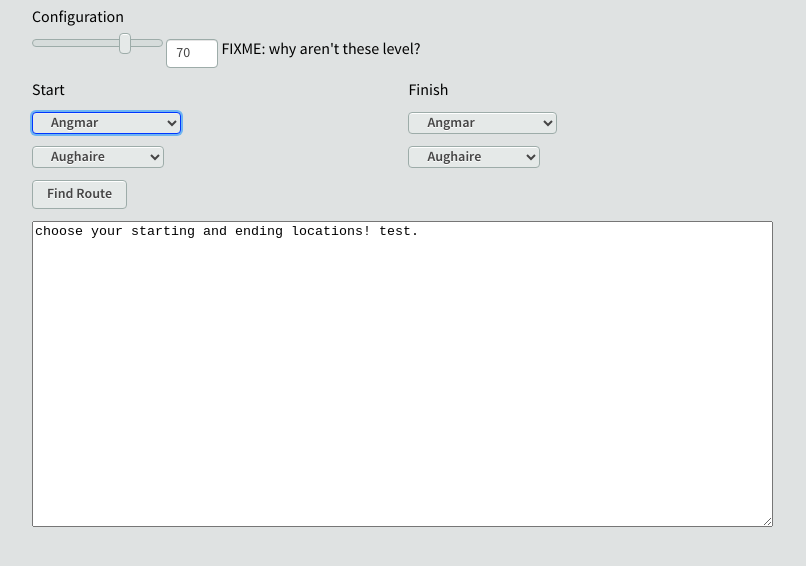
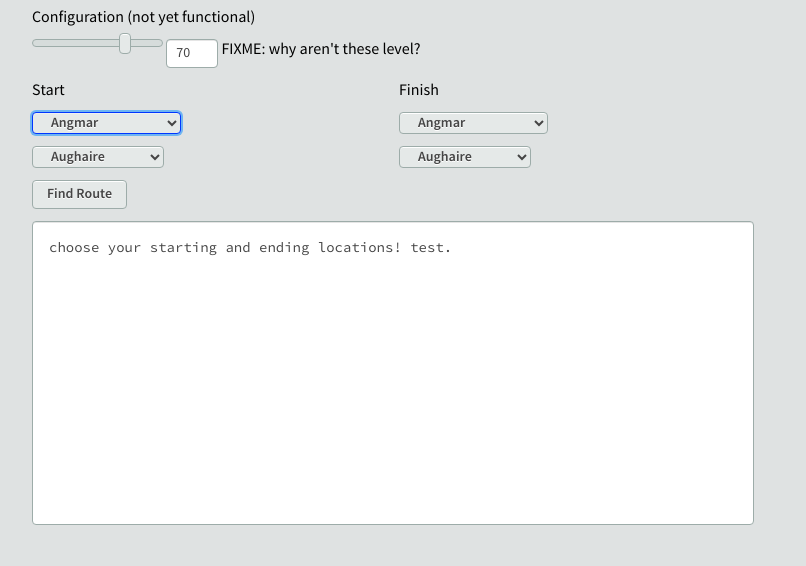
Before and after one commit to booyaa/FromAtoBree, a plain HTML site: page index.html in a window 1280 px wide. Shown: the whole page, without its empty margins (0-806 px from the left). Drawn offline with Linux system fonts and the light colour scheme.

Commit message:
fixed textaea styling

```diff
--- a/index.html
+++ b/index.html
@@ -9,8 +9,9 @@
     <!-- <script src="dev/node-live-reload.js"></script> -->
   </head>
   <body>
+    <div id="wrapper">
     <table border="0" cellpadding="5"> <!-- i'll prolly burn in hell for using deprecated table attributes. lol -->
-      <tr><td colspan="2">Configuration</td></tr>
+      <tr><td colspan="2">Configuration (not yet functional)</td></tr>
       <tr>
           <td colspan="2">
             <input type="range" min="1" max="95" step="1" value="70" id="level" class="topcoat-range">
@@ -34,8 +35,9 @@
         <td colspan="2"><button id="FindRoute" class="topcoat-button--large">Find Route</button></td>
       </tr>
       <tr>
-        <td colspan="2"><textarea id="results" rows="20" cols="90" class="topcat-textarea--large">choose your starting and ending locations! test.</textarea></td>
-    </table>
+        <td colspan="2"><textarea id="results" rows="15" cols="80" class="topcoat-textarea--large">choose your starting and ending locations! test.</textarea></td>
+      </table>
+    </div>
 
     <script>
       // initialisation
```
